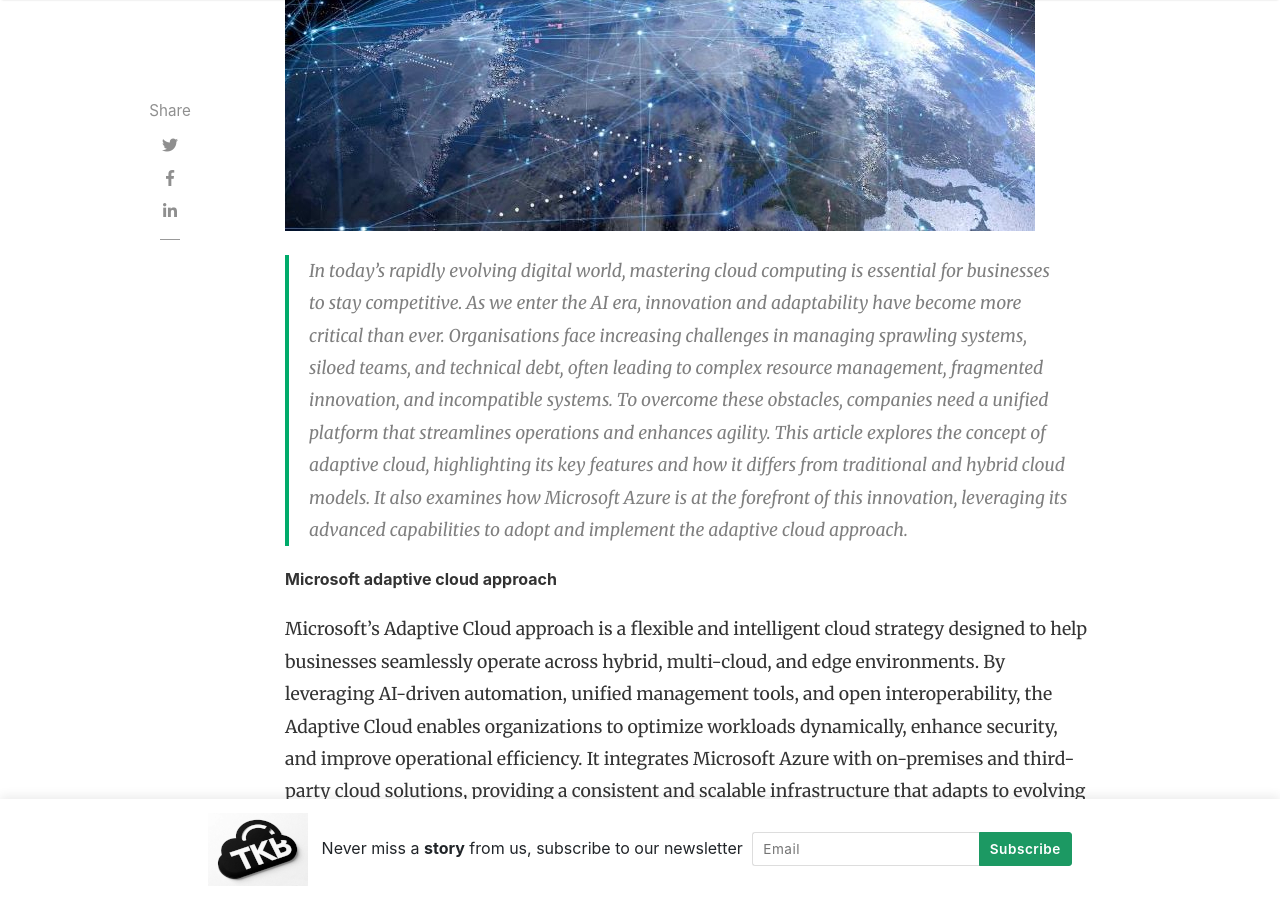
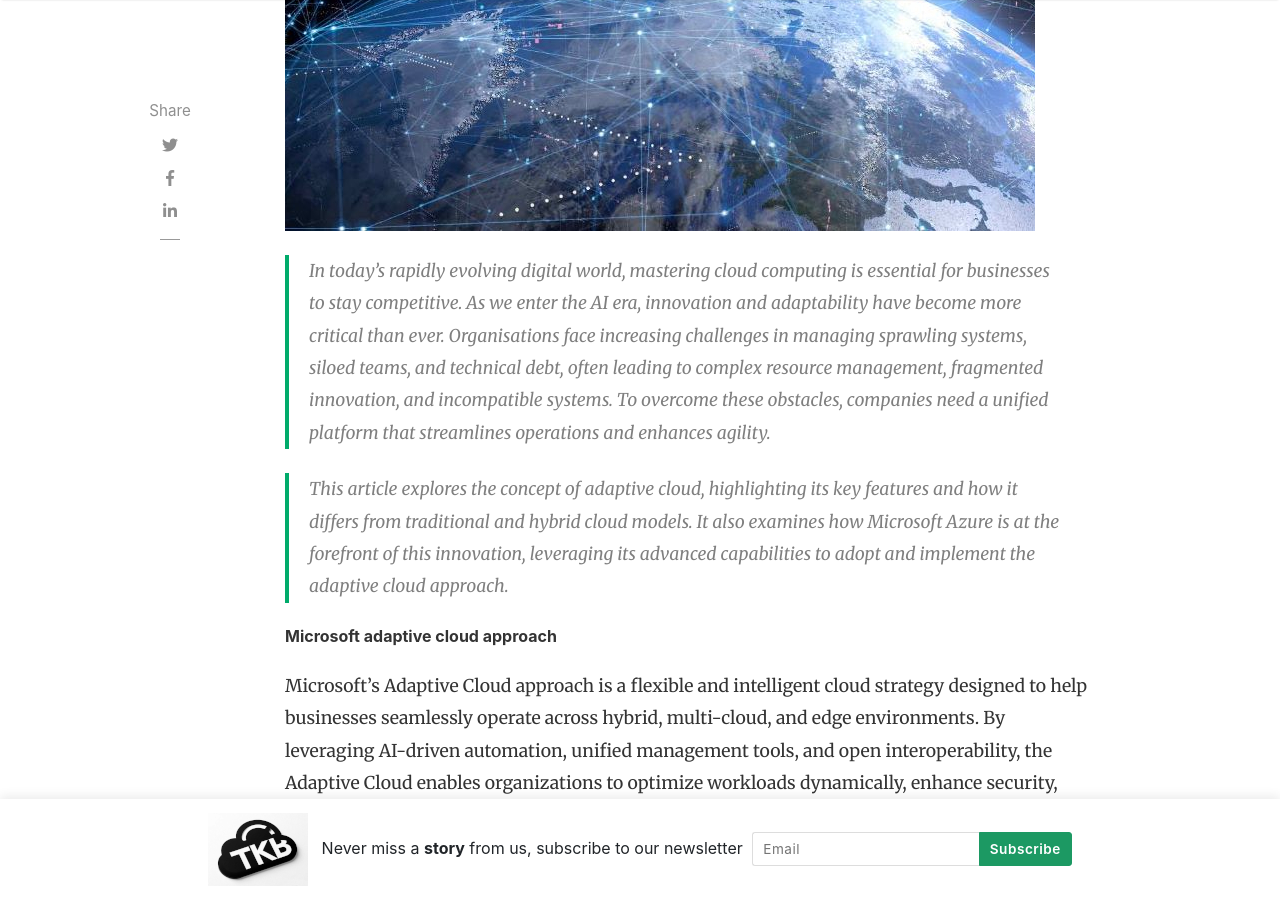
Before and after one commit to mcoutanche/github.io, a Jekyll site: the page built from _posts/2025-01-29-adaptive-cloud.md, in a window 1280 px wide and 900 px high, scrolled down 732 px. Built offline with Jekyll 4.4.1, drawn with Linux system fonts in a browser that asks for light colours; nearby versions of some CDN libraries; comment, search, counter and statistics services are not loaded.

```diff
--- a/_posts/2025-01-29-adaptive-cloud.md
+++ b/_posts/2025-01-29-adaptive-cloud.md
@@ -11,7 +11,9 @@ hidden: true
 rating: 4.5
 ---
 
-> In today’s rapidly evolving digital world, mastering cloud computing is essential for businesses to stay competitive. As we enter the AI era, innovation and adaptability have become more critical than ever. Organisations face increasing challenges in managing sprawling systems, siloed teams, and technical debt, often leading to complex resource management, fragmented innovation, and incompatible systems. To overcome these obstacles, companies need a unified platform that streamlines operations and enhances agility. This article explores the concept of adaptive cloud, highlighting its key features and how it differs from traditional and hybrid cloud models. It also examines how Microsoft Azure is at the forefront of this innovation, leveraging its advanced capabilities to adopt and implement the adaptive cloud approach.
+> In today’s rapidly evolving digital world, mastering cloud computing is essential for businesses to stay competitive. As we enter the AI era, innovation and adaptability have become more critical than ever. Organisations face increasing challenges in managing sprawling systems, siloed teams, and technical debt, often leading to complex resource management, fragmented innovation, and incompatible systems. To overcome these obstacles, companies need a unified platform that streamlines operations and enhances agility.
+
+> This article explores the concept of adaptive cloud, highlighting its key features and how it differs from traditional and hybrid cloud models. It also examines how Microsoft Azure is at the forefront of this innovation, leveraging its advanced capabilities to adopt and implement the adaptive cloud approach.
 
 ###### Microsoft adaptive cloud approach
 
```
